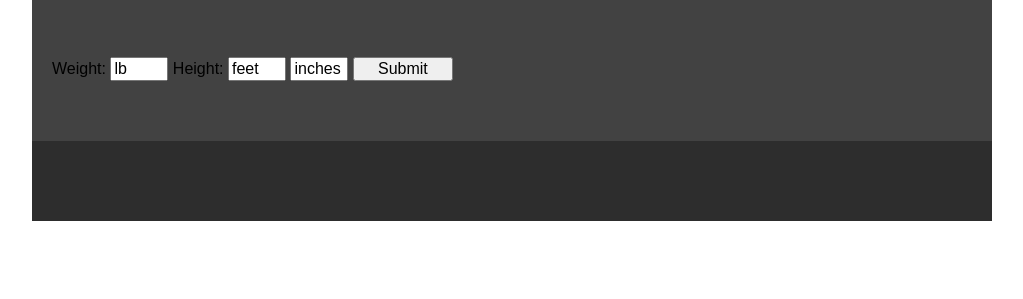
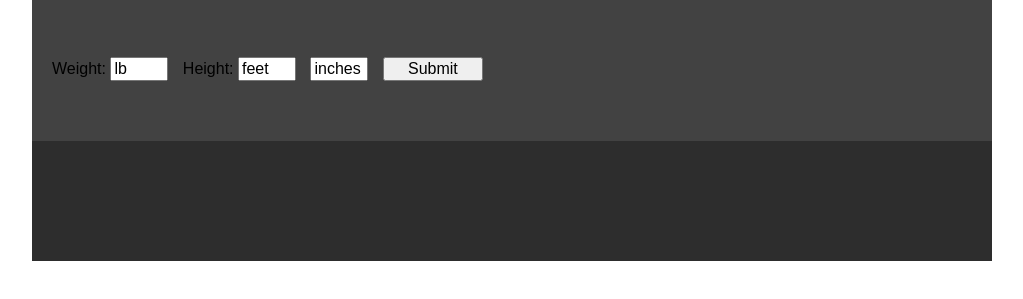
Before and after one commit to KatherineMoschak/Nutrition, a plain HTML site: page index.html in a window 1280 px wide. Shown: the part 103-402 px from the top of the page, without its empty margins (128-1151 px from the left). Drawn offline with nearby package versions, Linux system fonts and the light colour scheme.

Commit message:
Formatting changes

```diff
--- a/css/style.css
+++ b/css/style.css
@@ -61,7 +61,7 @@ nav li a{
 #bmiAnswer {
 	text-align: center;
 	font-size:30px;
-	padding:40px;
+	padding:60px;
 	margin-top:0px;
 }
 
@@ -93,6 +93,7 @@ nav li a{
 
 #bodyMeasurements input{
 	width:50px;
+	margin-right:10px;
 }
 
 input#submitBtn{
```
